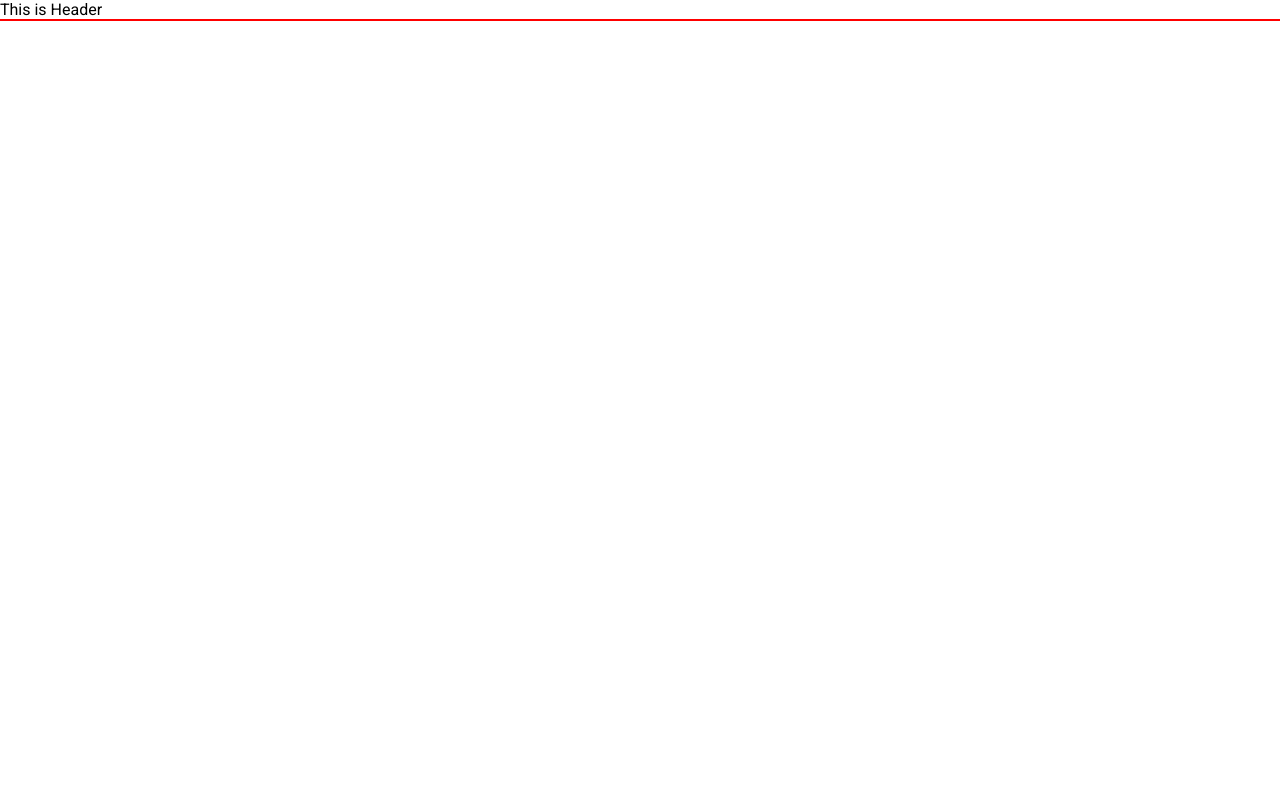
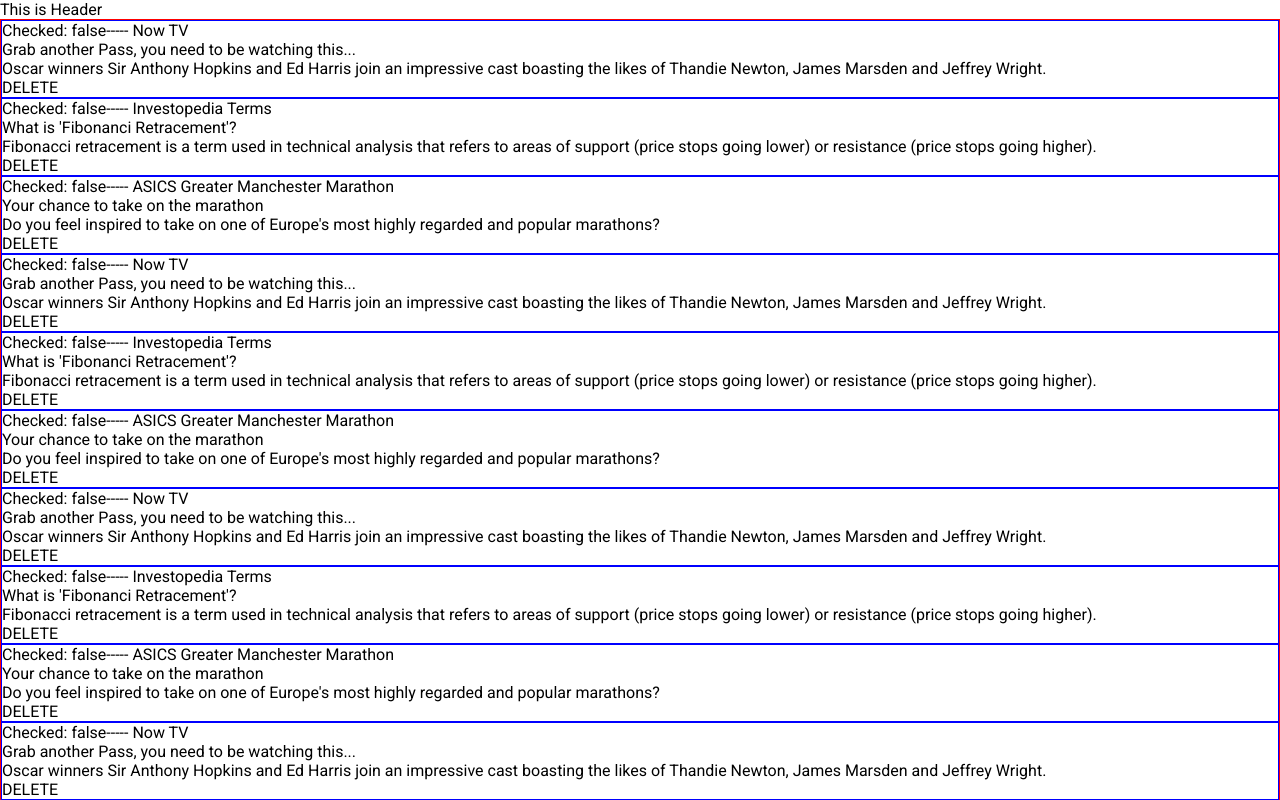
Before and after one commit to pobch/mail-inbox, a React (Create React App) app: page / in a window 1280 px wide. Shown: the top 800 px of the page. Built offline with nearby package versions, Linux system fonts and the light colour scheme.

Commit message:
add MailItem

```diff
--- a/src/App.tsx
+++ b/src/App.tsx
@@ -1,13 +1,15 @@
 import React, { useState } from 'react'
 import styled from 'styled-components'
 import './App.css'
+import { initialState } from './utils/initialState'
 import { Header } from './Header'
-import { initialState } from './utils/initialState'
+import { MailItem } from './MailItem'
 
 /**
  * ------------------- TYPES ------------------------
  */
 export interface Mail {
+  id: number
   subject: string
   body: string
   from: { name: string; email: string }
@@ -29,12 +31,42 @@ const Wrapper: React.FC = styled.div`
  */
 const App: React.FC = () => {
   const [mails, setMails] = useState<Mail[]>(initialState)
-  // console.log(mails)
+
+  const handleDelete = (id: number): React.EventHandler<React.MouseEvent> => {
+    return () => {
+      setMails(prevMails => prevMails.filter(mail => mail.id !== id))
+    }
+  }
+
+  const handleChecked = (id: number): React.EventHandler<React.MouseEvent> => {
+    return () => {
+      setMails(prevMails =>
+        prevMails.map(mail => {
+          if (mail.id === id) {
+            return { ...mail, checked: !mail.checked }
+          }
+          return mail
+        })
+      )
+    }
+  }
 
   return (
     <Layout>
       <Header />
-      <Wrapper>{mails.map(mail => {})}</Wrapper>
+      <Wrapper>
+        {mails.map(mail => (
+          <MailItem
+            key={mail.id}
+            subject={mail.subject}
+            body={mail.body}
+            sender={mail.from.name}
+            checked={mail.checked}
+            handleDelete={handleDelete(mail.id)}
+            onClick={handleChecked(mail.id)}
+          />
+        ))}
+      </Wrapper>
     </Layout>
   )
 }
--- /dev/null
+++ b/src/MailItem.tsx
@@ -0,0 +1,28 @@
+import React from 'react'
+import styled from 'styled-components'
+
+interface MailProps {
+  subject: string
+  body: string
+  sender: string
+  checked: boolean
+  handleDelete: React.EventHandler<React.MouseEvent>
+  onClick: React.EventHandler<React.MouseEvent>
+}
+
+const MailItem: React.FC<MailProps> = props => {
+  return (
+    <div style={{ border: '1px solid blue' }} onClick={props.onClick}>
+      <span>Checked: {`${props.checked}`}</span>
+      ----- {props.sender}
+      <br />
+      {props.subject}
+      <br />
+      {props.body}
+      <br />
+      <div onClick={props.handleDelete}>DELETE</div>
+    </div>
+  )
+}
+
+export { MailItem }
--- a/src/data.json
+++ b/src/data.json
@@ -1,4 +1,124 @@
 [
+  {
+    "from": {
+      "name": "Now TV",
+      "email": "nowtv@test.com"
+    },
+    "subject": "Grab another Pass, you need to be watching this...",
+    "body": "Oscar winners Sir Anthony Hopkins and Ed Harris join an impressive cast boasting the likes of Thandie Newton, James Marsden and Jeffrey Wright."
+  },
+  {
+    "from": {
+      "name": "Investopedia Terms",
+      "email": "investopedia@test.com"
+    },
+    "subject": "What is 'Fibonanci Retracement'?",
+    "body": "Fibonacci retracement is a term used in technical analysis that refers to areas of support (price stops going lower) or resistance (price stops going higher)."
+  },
+  {
+    "from": {
+      "name": "ASICS Greater Manchester Marathon ",
+      "email": "events@human-race.co.uk"
+    },
+    "subject": "Your chance to take on the marathon",
+    "body": "Do you feel inspired to take on one of Europe's most highly regarded and popular marathons?"
+  },
+  {
+    "from": {
+      "name": "Now TV",
+      "email": "nowtv@test.com"
+    },
+    "subject": "Grab another Pass, you need to be watching this...",
+    "body": "Oscar winners Sir Anthony Hopkins and Ed Harris join an impressive cast boasting the likes of Thandie Newton, James Marsden and Jeffrey Wright."
+  },
+  {
+    "from": {
+      "name": "Investopedia Terms",
+      "email": "investopedia@test.com"
+    },
+    "subject": "What is 'Fibonanci Retracement'?",
+    "body": "Fibonacci retracement is a term used in technical analysis that refers to areas of support (price stops going lower) or resistance (price stops going higher)."
+  },
+  {
+    "from": {
+      "name": "ASICS Greater Manchester Marathon ",
+      "email": "events@human-race.co.uk"
+    },
+    "subject": "Your chance to take on the marathon",
+    "body": "Do you feel inspired to take on one of Europe's most highly regarded and popular marathons?"
+  },
+  {
+    "from": {
+      "name": "Now TV",
+      "email": "nowtv@test.com"
+    },
+    "subject": "Grab another Pass, you need to be watching this...",
+    "body": "Oscar winners Sir Anthony Hopkins and Ed Harris join an impressive cast boasting the likes of Thandie Newton, James Marsden and Jeffrey Wright."
+  },
+  {
+    "from": {
+      "name": "Investopedia Terms",
+      "email": "investopedia@test.com"
+    },
+    "subject": "What is 'Fibonanci Retracement'?",
+    "body": "Fibonacci retracement is a term used in technical analysis that refers to areas of support (price stops going lower) or resistance (price stops going higher)."
+  },
+  {
+    "from": {
+      "name": "ASICS Greater Manchester Marathon ",
+      "email": "events@human-race.co.uk"
+    },
+    "subject": "Your chance to take on the marathon",
+    "body": "Do you feel inspired to take on one of Europe's most highly regarded and popular marathons?"
+  },
+  {
+    "from": {
+      "name": "Now TV",
+      "email": "nowtv@test.com"
+    },
+    "subject": "Grab another Pass, you need to be watching this...",
+    "body": "Oscar winners Sir Anthony Hopkins and Ed Harris join an impressive cast boasting the likes of Thandie Newton, James Marsden and Jeffrey Wright."
+  },
+  {
+    "from": {
+      "name": "Investopedia Terms",
+      "email": "investopedia@test.com"
+    },
+    "subject": "What is 'Fibonanci Retracement'?",
+    "body": "Fibonacci retracement is a term used in technical analysis that refers to areas of support (price stops going lower) or resistance (price stops going higher)."
+  },
+  {
+    "from": {
+      "name": "ASICS Greater Manchester Marathon ",
+      "email": "events@human-race.co.uk"
+    },
+    "subject": "Your chance to take on the marathon",
+    "body": "Do you feel inspired to take on one of Europe's most highly regarded and popular marathons?"
+  },
+  {
+    "from": {
+      "name": "Now TV",
+      "email": "nowtv@test.com"
+    },
+    "subject": "Grab another Pass, you need to be watching this...",
+    "body": "Oscar winners Sir Anthony Hopkins and Ed Harris join an impressive cast boasting the likes of Thandie Newton, James Marsden and Jeffrey Wright."
+  },
+  {
+    "from": {
+      "name": "Investopedia Terms",
+      "email": "investopedia@test.com"
+    },
+    "subject": "What is 'Fibonanci Retracement'?",
+    "body": "Fibonacci retracement is a term used in technical analysis that refers to areas of support (price stops going lower) or resistance (price stops going higher)."
+  },
+  {
+    "from": {
+      "name": "ASICS Greater Manchester Marathon ",
+      "email": "events@human-race.co.uk"
+    },
+    "subject": "Your chance to take on the marathon",
+    "body": "Do you feel inspired to take on one of Europe's most highly regarded and popular marathons?"
+  },
   {
     "from": {
       "name": "Now TV",
--- a/src/utils/initialState.ts
+++ b/src/utils/initialState.ts
@@ -8,7 +8,7 @@ interface RawData {
 }
 
 function transformData(data: RawData[]): Mail[] {
-  return data.map(data => ({ ...data, checked: false }))
+  return data.map((data, index) => ({ ...data, checked: false, id: index + 1 }))
 }
 
 export const initialState = transformData(DATA)
```
